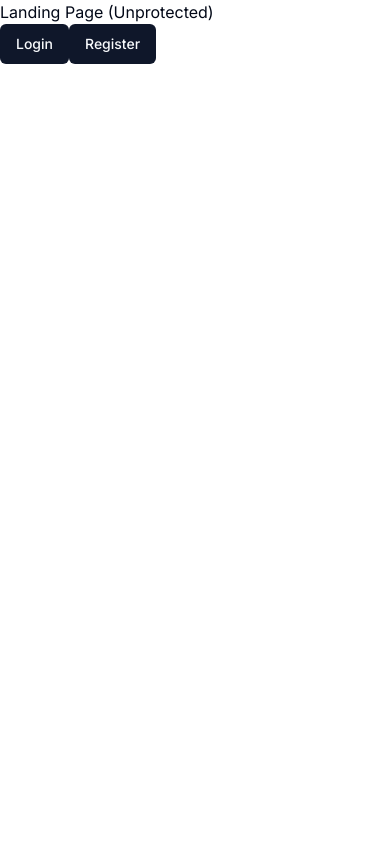
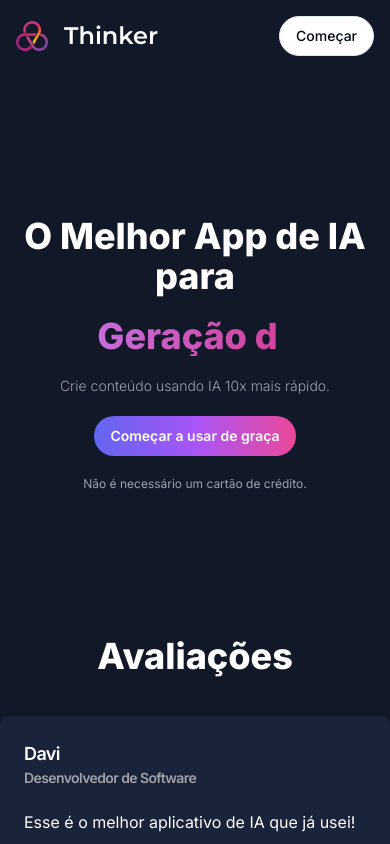
Before and after one commit to davi-andrade-js/Thinker-AI, a Next.js app: page / in a window 390 px wide. Built offline with nearby package versions, Linux system fonts and the light colour scheme; no server answers.

Commit message:
finished landing page; started traducing texts to portuguese

```diff
--- a/app/(dashboard)/(routes)/dashboard/page.tsx
+++ b/app/(dashboard)/(routes)/dashboard/page.tsx
@@ -49,9 +49,9 @@ const DashboardPage = () => {
   return (
     <div>
       <div className="mb-8 space-y-4">
-        <h2 className="text-2xl md:text font-bold text-center">Explore the power of AI</h2>
+        <h2 className="text-2xl md:text font-bold text-center">Descubra o poder da IA</h2>
         <p className="text-muted-foreground font-light text-sm md:text-lg text-center">
-          Lorem ipsum dolor sit amet
+          Trabalhe 10x mais rápido com:
         </p>
       </div>
       <div className="px-4 md:px-20 lg:px-32 space-y-4">
--- /dev/null
+++ b/app/(landing)/layout.tsx
@@ -0,0 +1,9 @@
+const LandingLayout = ({ children }: { children: React.ReactNode }) => {
+  return (
+    <main className="h-full bg-[#111827] overflow-auto">
+      <div className="mx-auto max-w-screen-xl h-full w-full">{children}</div>
+    </main>
+  );
+};
+
+export default LandingLayout;
--- a/app/(landing)/page.tsx
+++ b/app/(landing)/page.tsx
@@ -1,18 +1,13 @@
-import { Button } from "@/components/ui/button";
-import Link from "next/link";
+import { LandingContent } from "@/components/landing-content";
+import { LandingHero } from "@/components/landing-hero";
+import { LandingNavbar } from "@/components/landing-navbar";
 
 const LandingPage = () => {
   return (
-    <div>
-      Landing Page (Unprotected)
-      <div>
-        <Link href="sign-in">
-          <Button>Login</Button>
-        </Link>
-        <Link href="sign-up">
-          <Button>Register</Button>
-        </Link>
-      </div>
+    <div className="h-full">
+      <LandingNavbar />
+      <LandingHero />
+      <LandingContent />
     </div>
   );
 };
--- /dev/null
+++ b/components/landing-content.tsx
@@ -0,0 +1,53 @@
+"use client";
+
+import { Card, CardContent, CardHeader, CardTitle } from "./ui/card";
+
+const testimonials = [
+  {
+    name: "Davi",
+    avatar: "D",
+    title: "Desenvolvedor de Software",
+    description: "Esse é o melhor aplicativo de IA que já usei!",
+  },
+  {
+    name: "Antônio",
+    avatar: "A",
+    title: "Engenheiro de Software",
+    description: "Incível! O gerador de vídeos é o meu favorito!",
+  },
+  {
+    name: "Ana",
+    avatar: "A",
+    title: "UI Designer",
+    description: "Não me imagino trabalhando sem estas ferramentas.",
+  },
+  {
+    name: "Jorge",
+    avatar: "J",
+    title: "Estudante",
+    description: "Muito bom. Me ajudou muito com códigos!",
+  },
+];
+
+export const LandingContent = () => {
+  return (
+    <div px-10 pb-20>
+      <h2 className="text-center text-4xl text-white font-extrabold mb-10">Avaliações</h2>
+      <div className="grid grid-cols-1 sm:grid-cols-2 md:grid-cols-3 lg:grid-cols-4 gap-4">
+        {testimonials.map((item) => (
+          <Card key={item.description} className="bg-[#192339] border-none text-white">
+            <CardHeader>
+              <CardTitle className="flex items-center gap-x-2">
+                <div>
+                  <p className="text-lg">{item.name}</p>
+                  <p className="text-zinc-400 text-sm">{item.title}</p>
+                </div>
+              </CardTitle>
+              <CardContent className="pt-4 px-0">{item.description}</CardContent>
+            </CardHeader>
+          </Card>
+        ))}
+      </div>
+    </div>
+  );
+};
--- /dev/null
+++ b/components/landing-hero.tsx
@@ -0,0 +1,46 @@
+"use client";
+
+import { useAuth } from "@clerk/nextjs";
+import Link from "next/link";
+import TypewriterComponent from "typewriter-effect";
+import { Button } from "./ui/button";
+
+export const LandingHero = () => {
+  const { isSignedIn } = useAuth();
+
+  return (
+    <div className="text-white font-bold py-36 text-center space-y-5">
+      <div className="text-4xl sm:text-5xl md:text-6xl lg:text-7xl space-y-5 font-extrabold">
+        <h1>O Melhor App de IA para</h1>
+        <div className="text-transparent bg-clip-text bg-gradient-to-r from-purple-400 to-pink-600">
+          <TypewriterComponent
+            options={{
+              strings: [
+                "Chatbot.",
+                "Geração de imagens.",
+                "Geração de músicas.",
+                "Geração de código.",
+                "Geração de vídeo.",
+              ],
+              autoStart: true,
+              loop: true,
+            }}
+          />
+        </div>
+      </div>
+      <div className="text-sm md:text-xl font-light text-zinc-400">
+        Crie conteúdo usando IA 10x mais rápido.
+      </div>
+      <div>
+        <Link href={isSignedIn ? "/dashboard" : "/sign-up"}>
+          <Button variant="premium" className="md:text-lg p-4 md:p-6 rounded-full font-semibold">
+            Começar a usar de graça
+          </Button>
+        </Link>
+      </div>
+      <div className="text-zinc-400 text-xs mds-xs md:text-sm font-normal">
+        Não é necessário um cartão de crédito.
+      </div>
+    </div>
+  );
+};
--- /dev/null
+++ b/components/landing-navbar.tsx
@@ -0,0 +1,33 @@
+"use client";
+
+import { Montserrat } from "next/font/google";
+import Image from "next/image";
+import Link from "next/link";
+import { useAuth } from "@clerk/nextjs";
+
+import { cn } from "@/lib/utils";
+import { Button } from "./ui/button";
+
+const font = Montserrat({ weight: "600", subsets: ["latin"] });
+
+export const LandingNavbar = () => {
+  const { isSignedIn } = useAuth();
+
+  return (
+    <nav className="p-4 bg-transparent flex items-center justify-between">
+      <Link href={"/"} className="flex items-center">
+        <div className="relative w-8 h-8 mr-4">
+          <Image fill alt="Logo" src="/logo.png" />
+        </div>
+        <h1 className={cn("text-2xl font-bold text-white", font.className)}>Thinker</h1>
+      </Link>
+      <div className="flex items-center gap-x-2">
+        <Link href={isSignedIn ? "/dashboard" : "/sign-up"}>
+          <Button variant="outline" className="rounded-full">
+            Começar
+          </Button>
+        </Link>
+      </div>
+    </nav>
+  );
+};
--- a/package.json
+++ b/package.json
@@ -30,6 +30,7 @@
     "replicate": "^0.27.1",
     "tailwind-merge": "^2.2.1",
     "tailwindcss-animate": "^1.0.7",
+    "typewriter-effect": "^2.21.0",
     "zod": "^3.22.4"
   },
   "devDependencies": {
```
Also changed, not shown: 1 other file (tests, documents, lock files or other folders).
